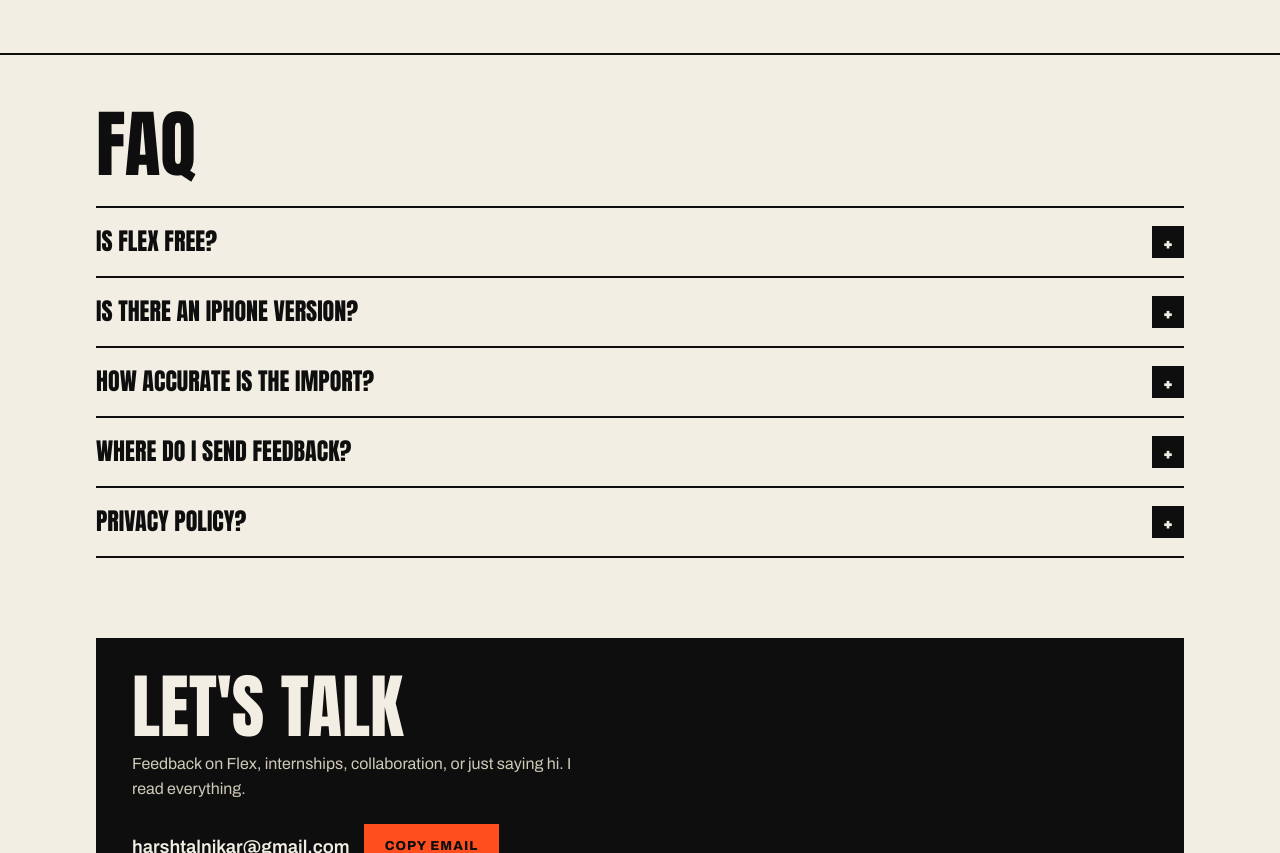
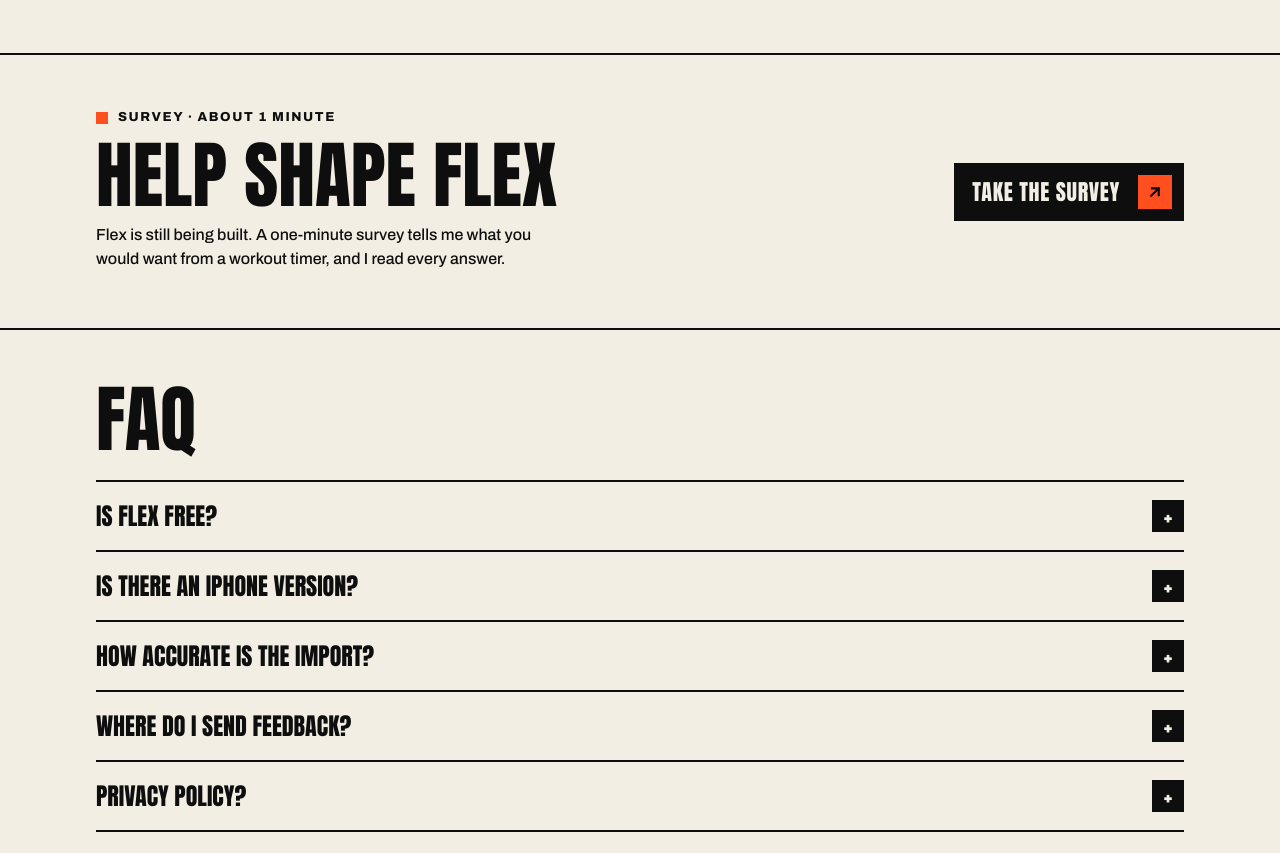
Before and after one commit to harshtalnikar/harshtalnikar.github.io, a plain HTML site: page flex/index.html in a window 1280 px wide. Shown: the part 2070-2923 px from the top of the page. Drawn offline with Linux system fonts and the light colour scheme.

Commit message:
survey link

```diff
--- a/assets/style.css
+++ b/assets/style.css
@@ -253,3 +253,10 @@
 .p-btn.soon{cursor:default;background:transparent;color:var(--p-ink);box-shadow:inset 0 0 0 2.5px var(--p-ink);padding-right:18px}
 .p-btn.soon:active{transform:none}
 .nf{min-height:calc(100svh - 64px);display:flex;align-items:center;padding-block:48px}
+
+/* Flex survey block */
+.survey{display:grid;grid-template-columns:minmax(0,1fr) auto;gap:24px 40px;align-items:center}
+.survey>*{min-width:0}
+.survey p:not(.p-kicker){max-width:52ch;margin:0;font-weight:500}
+.survey .p-h2{margin-bottom:14px}
+@media (max-width:760px){.survey{grid-template-columns:minmax(0,1fr)}}
--- a/flex/index.html
+++ b/flex/index.html
@@ -80,6 +80,17 @@
     </div>
   </div></section>
 
+  <section class="p-sec p-survey" id="survey"><div class="wrap">
+    <div class="survey">
+      <div>
+        <p class="p-kicker">Survey · about 1 minute</p>
+        <h2 class="p-h2">Help shape Flex</h2>
+        <p>Flex is still being built. A one-minute survey tells me what you would want from a workout timer, and I read every answer.</p>
+      </div>
+      <a class="p-btn" href="https://docs.google.com/forms/d/e/1FAIpQLSc3jz-toSfnRi5dUbmpe3ElX6eIBR8BVlpnpRNvEvBqbPJJ2w/viewform" target="_blank" rel="noopener"><span>Take the survey</span><i><svg width="18" height="18" viewBox="0 0 24 24" fill="none" stroke="currentColor" stroke-width="3" stroke-linecap="square" aria-hidden="true"><path d="M7 17L17 7M8 7h9v9"/></svg></i></a>
+    </div>
+  </div></section>
+
   <section class="p-sec p-faq"><div class="wrap">
     <h2 class="p-h2">FAQ</h2>
     <details><summary>Is Flex free?</summary><p>Yes. It shows ads, and a one-time purchase removes them.</p></details>
```
